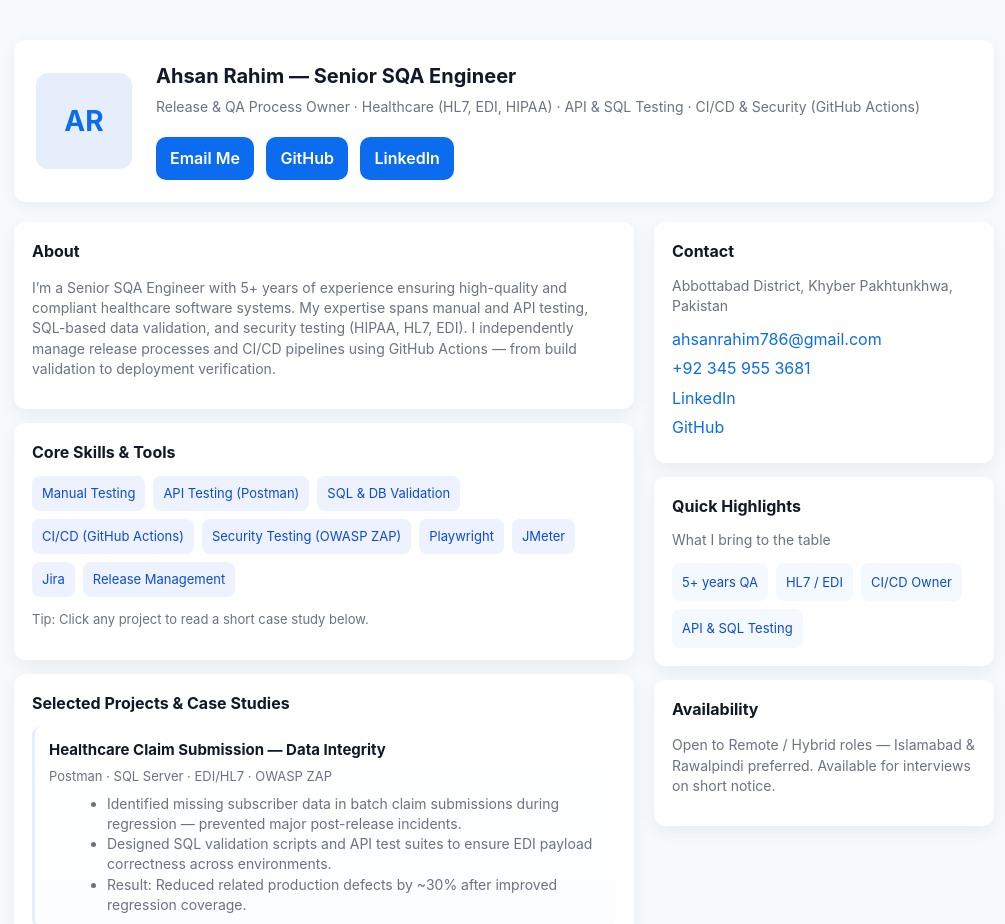
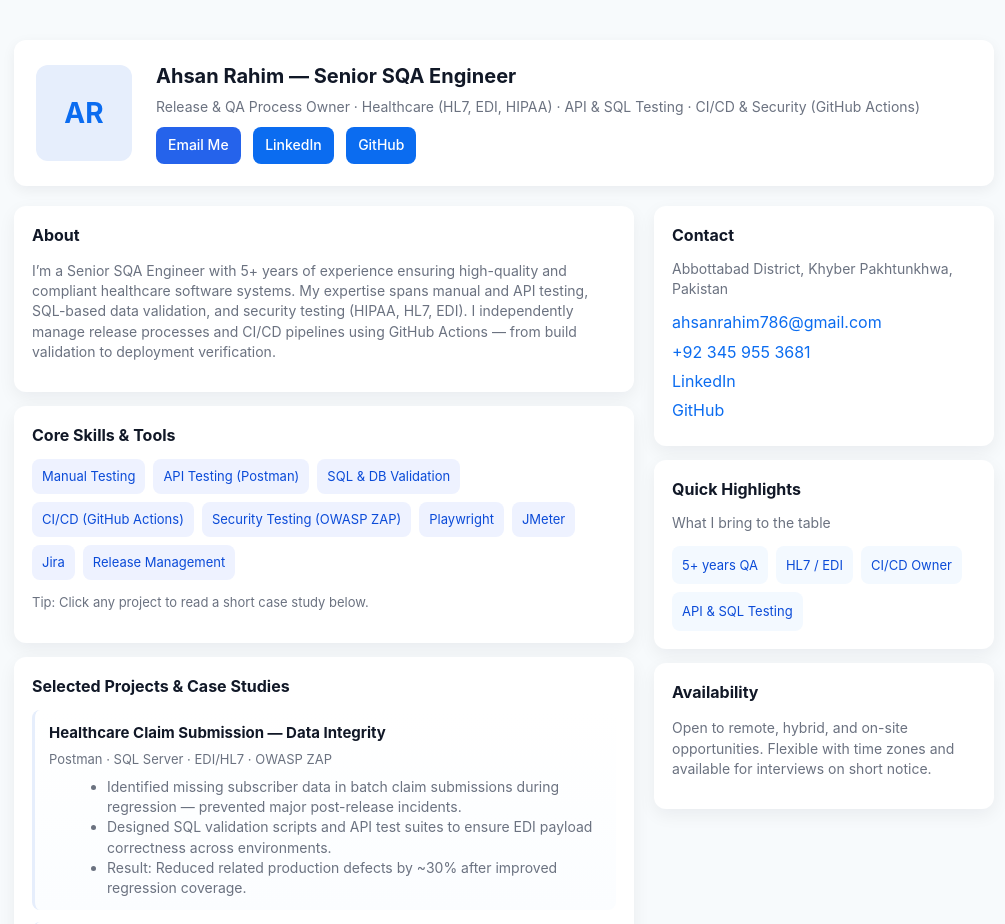
Before and after one commit to ahsanrahim786/ahsanrahim786.github.io, a plain HTML site: page index.html in a window 1280 px wide. Shown: the top 924 px of the page, without its empty margins (136-1141 px from the left). Drawn offline with Linux system fonts and the light colour scheme.

Commit message:
Style fixes.

```diff
--- a/index.html
+++ b/index.html
@@ -106,16 +106,22 @@
     .kpi .box{background:#f3f9ff;padding:10px;border-radius:8px;font-size:13px;color:#0b4bd8}
 
     /* CTA */
-    .cta{
-      display:inline-block;
-      background:var(--accent);
-      color:white;
-      padding:10px 14px;
-      border-radius:10px;
-      text-decoration:none;
-      font-weight:600;
-      margin-top:10px;
-    }
+    .cta {
+	display: inline-block;
+	background: #2563eb; /* calmer blue tone */
+	color: white;
+	padding: 8px 12px; /* smaller height */
+	border-radius: 8px;
+	text-decoration: none;
+	font-weight: 500;
+	font-size: 14px;
+	transition: background 0.2s ease, transform 0.1s ease;
+	}
+
+	.cta:hover {
+		background: #1e40af; /* slightly darker on hover */
+		transform: translateY(-2px);
+	}
 
     footer{margin-top:18px;color:var(--muted);font-size:13px;text-align:center}
     .small{font-size:13px;color:var(--muted)}
@@ -132,8 +138,8 @@
         <p class="muted">Release & QA Process Owner · Healthcare (HL7, EDI, HIPAA) · API & SQL Testing · CI/CD & Security (GitHub Actions)</p>
         <div style="margin-top:10px">
           <a class="cta" href="mailto:ahsanrahim786@gmail.com">Email Me</a>
+		  <a class="cta" style="background:#0b6cf0;margin-left:8px" href="https://www.linkedin.com/in/ahsanrahim786" target="_blank" rel="noopener">LinkedIn</a>
           <a class="cta" style="background:#0b6cf0;margin-left:8px" href="https://github.com/ahsanrahim786" target="_blank" rel="noopener">GitHub</a>
-          <a class="cta" style="background:#0b6cf0;margin-left:8px" href="https://www.linkedin.com/in/ahsanrahim786" target="_blank" rel="noopener">LinkedIn</a>
         </div>
       </div>
     </header>
@@ -245,7 +251,7 @@
         <!-- AVAILABILITY -->
         <div class="card" style="margin-top:14px">
           <h2>Availability</h2>
-          <p class="muted">Open to Remote / Hybrid roles — Islamabad & Rawalpindi preferred. Available for interviews on short notice.</p>
+          <p class="muted">Open to remote, hybrid, and on-site opportunities. Flexible with time zones and available for interviews on short notice.</p>
         </div>
 
       </aside>
```
